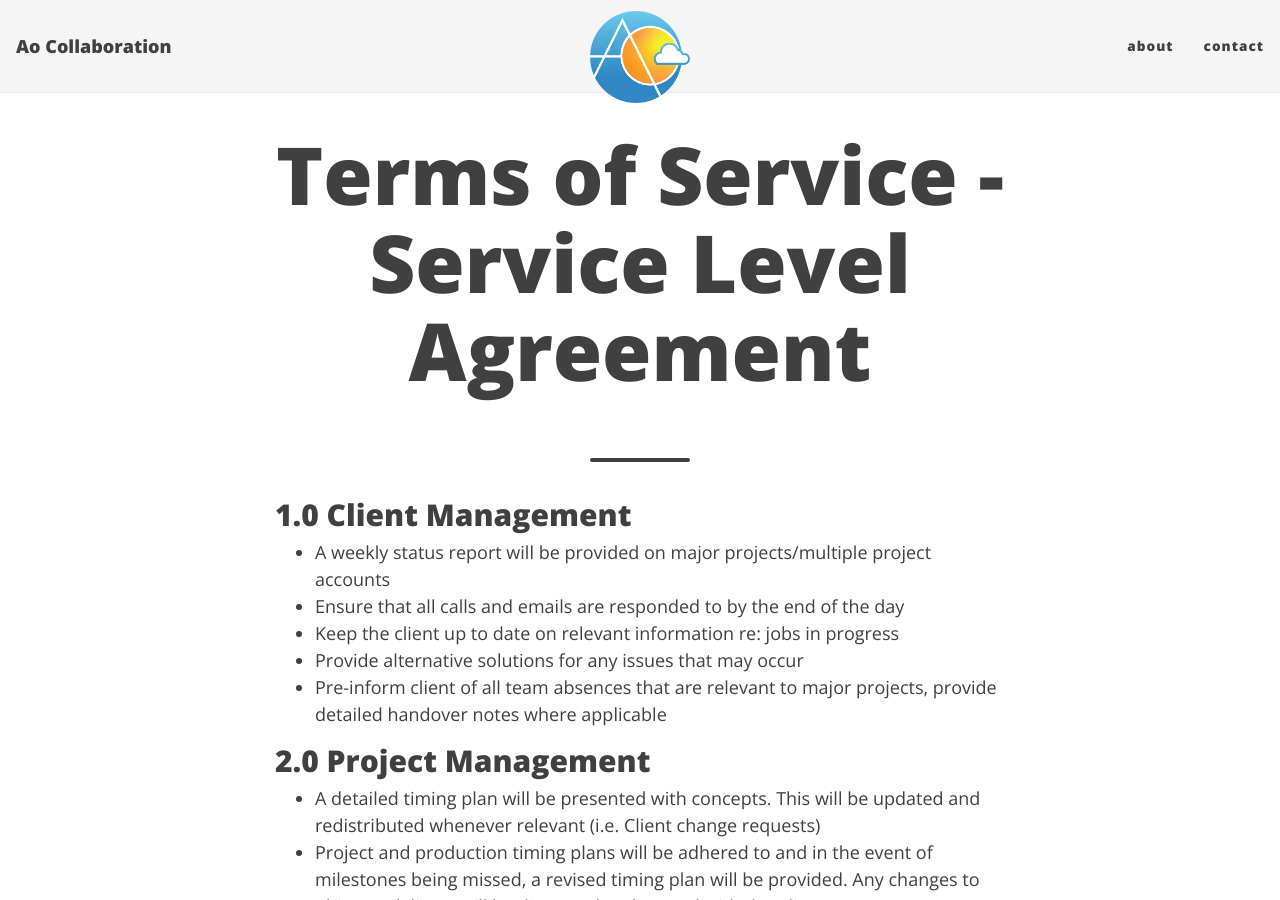
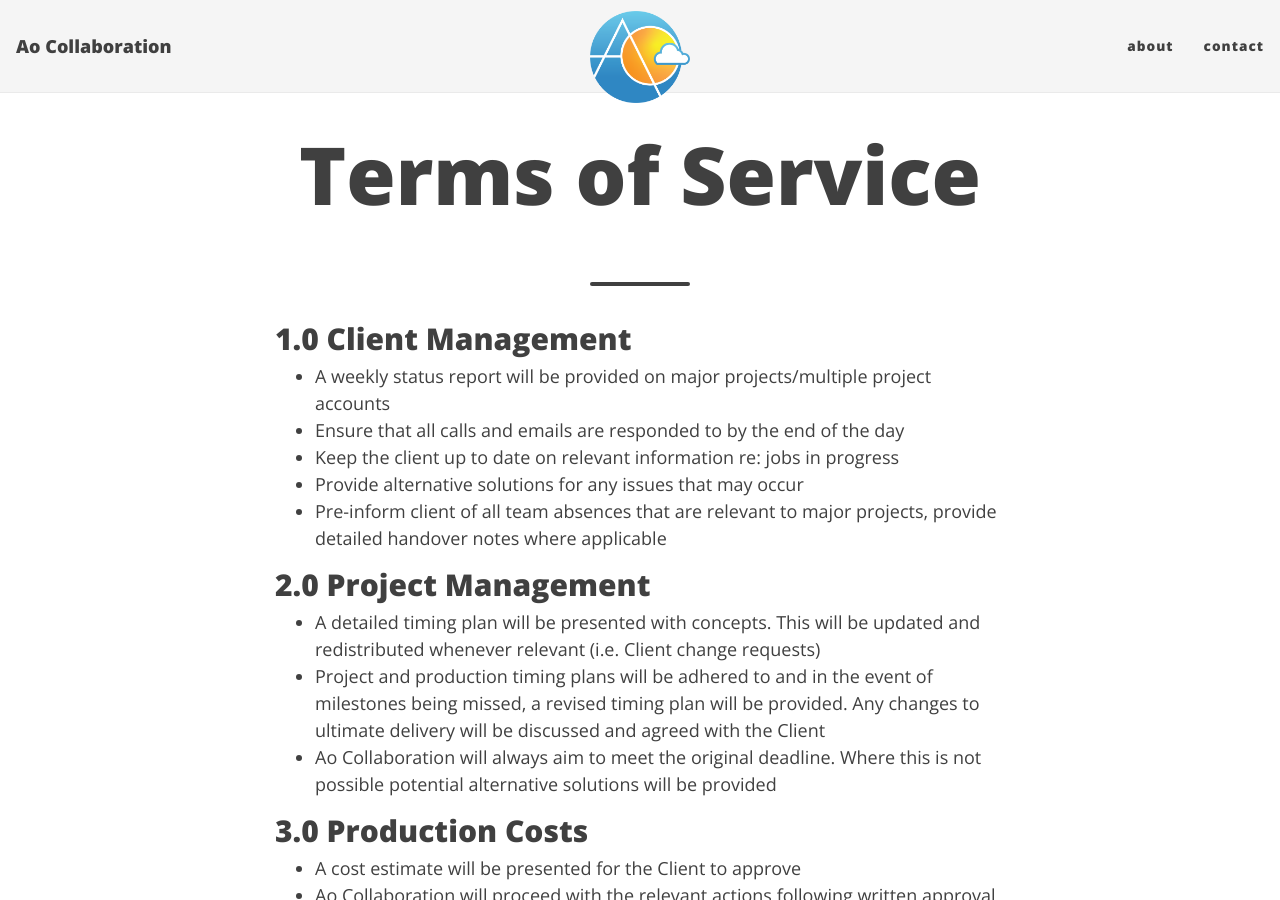
Before and after one commit to Ao-Collaboration/Ao-Collaboration.github.io, a Jekyll site: the page built from termsofservice.md, in a window 1280 px wide and 900 px high. Built offline with Jekyll 4.4.1, drawn with Linux system fonts in a browser that asks for light colours; nearby versions of some CDN libraries.

Commit message:
Update termsofservice.md

```diff
--- a/termsofservice.md
+++ b/termsofservice.md
@@ -1,6 +1,6 @@
 ---
 layout: page
-title: Terms of Service - Service Level Agreement
+title: Terms of Service
 ---
 
 ## 1.0	Client Management
```
